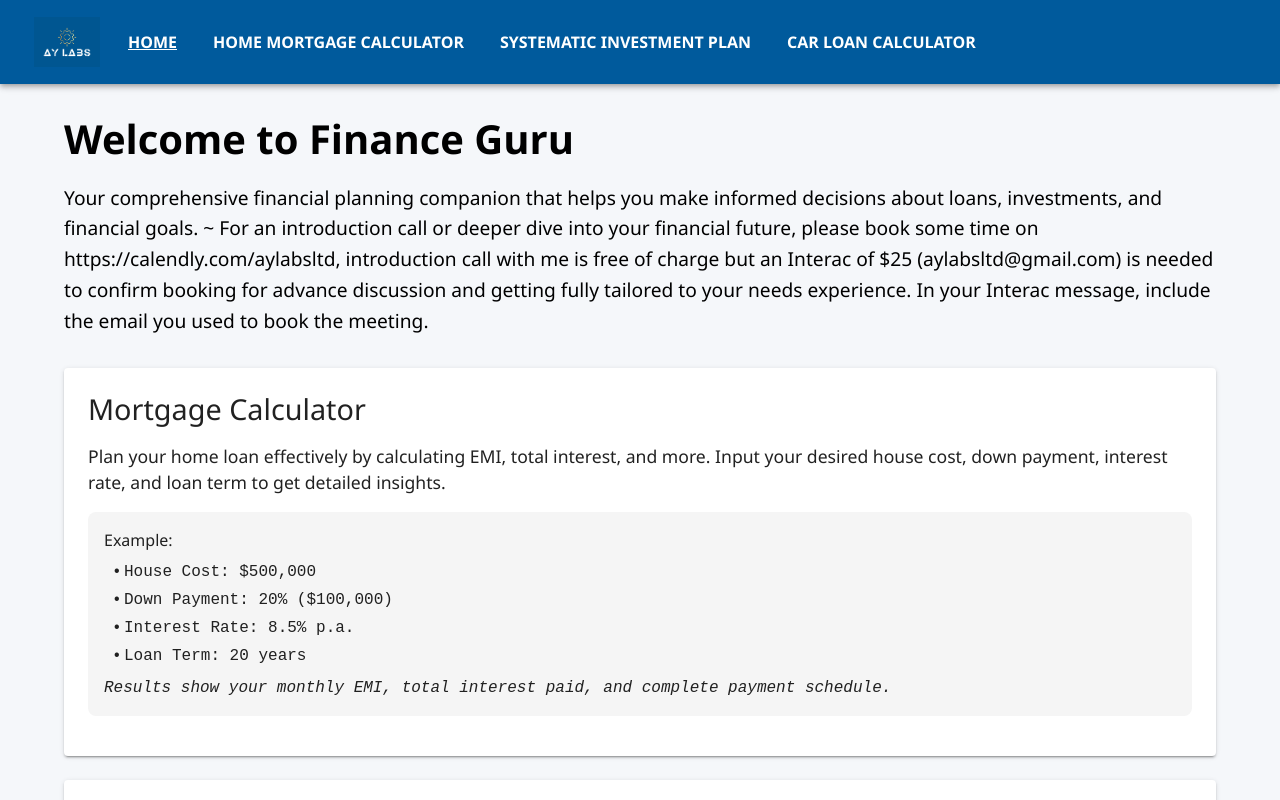
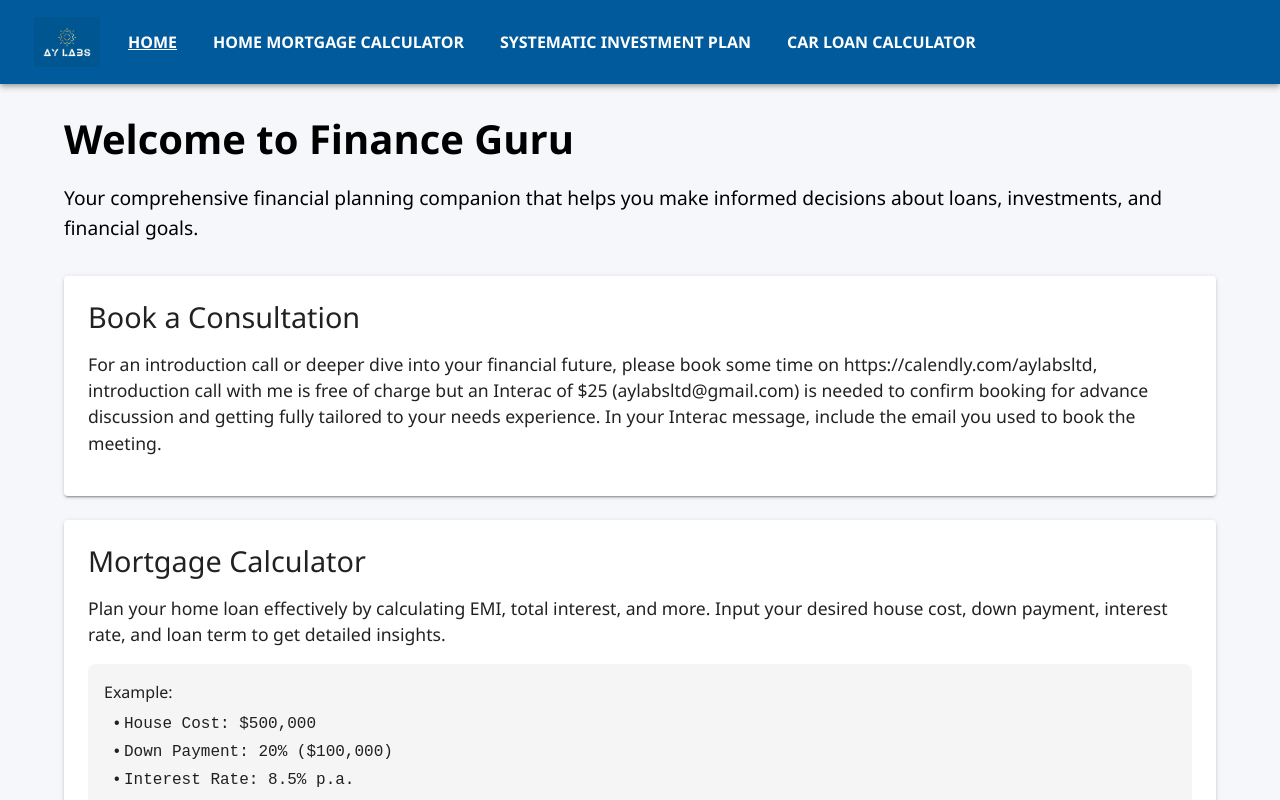
Before and after one commit to AYLabsLtd/finance-guru-web, a React (Vite) app: page / in a window 1280 px wide. Shown: the top 800 px of the page. Built offline with nearby package versions, Linux system fonts and the light colour scheme.

Commit message:
first commit

```diff
--- a/src/components/Home.tsx
+++ b/src/components/Home.tsx
@@ -79,12 +79,17 @@ export default function Home() {
     <Container maxWidth="lg" sx={{ py: 4 }}>
       <Title variant="h1">Welcome to Finance Guru</Title>
       <Description>
-        Your comprehensive financial planning companion that helps you make informed decisions about loans, investments, and financial goals. ~{"\n"}
+        Your comprehensive financial planning companion that helps you make informed decisions about loans, investments, and financial goals.
+      </Description>
 
-        For an introduction call or deeper dive into your financial future, please book some time on https://calendly.com/aylabsltd,
-        introduction call with me is free of charge but an Interac of $25 (aylabsltd@gmail.com) is needed to confirm booking for advance discussion and getting fully tailored to your needs experience.
-        In your Interac message, include the email you used to book the meeting.
-      </Description>
+      <Section elevation={2}>
+        <SectionTitle variant="h2">Book a Consultation</SectionTitle>
+        <SectionText>
+          For an introduction call or deeper dive into your financial future, please book some time on https://calendly.com/aylabsltd,
+          introduction call with me is free of charge but an Interac of $25 (aylabsltd@gmail.com) is needed to confirm booking for advance discussion and getting fully tailored to your needs experience.
+          In your Interac message, include the email you used to book the meeting.
+        </SectionText>
+      </Section>
 
       <Section elevation={2}>
         <SectionTitle variant="h2">Mortgage Calculator</SectionTitle>
```
Also changed, not shown: 2 other files (tests, documents, lock files or other folders).
